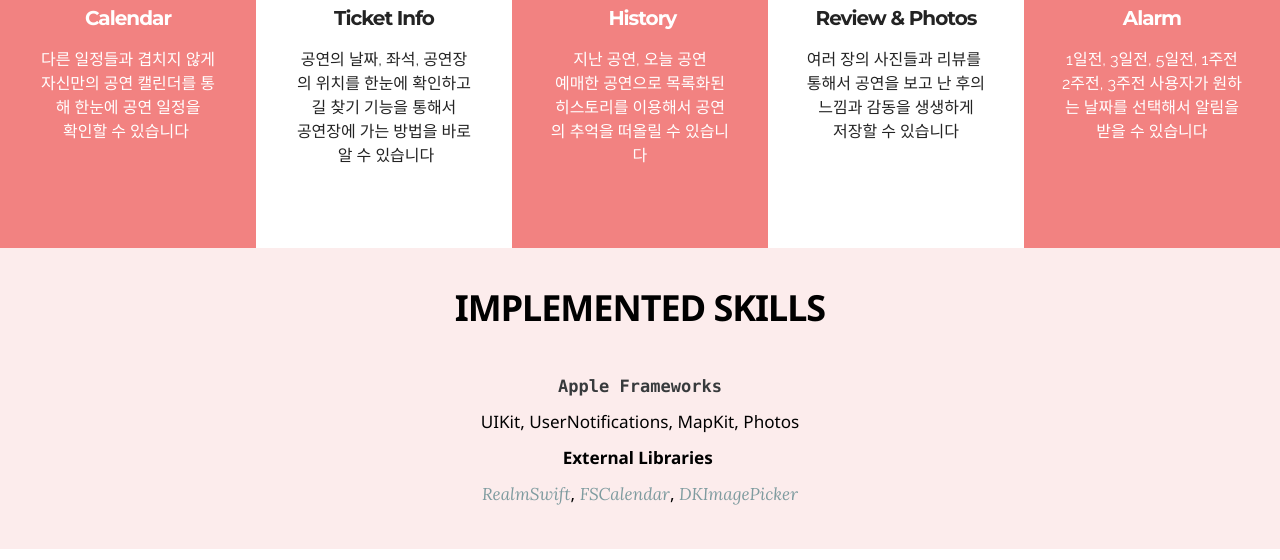
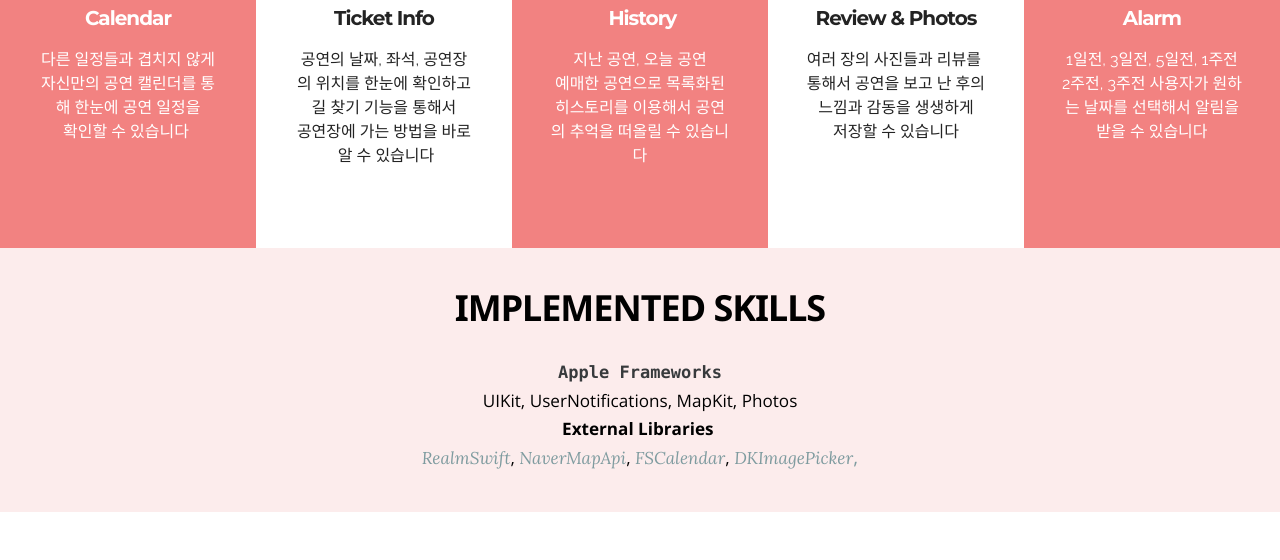
Before and after one commit to BoostCamp/PocketTicket, a plain HTML site: page docs/index.html in a window 1280 px wide. Shown: the part 1455-2015 px from the top of the page. Drawn offline with nearby package versions, Linux system fonts and the light colour scheme; files whose address does not match are found by name.

Commit message:
updates github page

```diff
--- a/docs/assets/mobirise/css/mbr-additional.css
+++ b/docs/assets/mobirise/css/mbr-additional.css
@@ -1,5 +1,6 @@
 @import url(https://fonts.googleapis.com/css?family=Ubuntu:400,300,700);
 @import url(https://fonts.googleapis.com/css?family=Noto+Sans:400,700);
+@import url(https://fonts.googleapis.com/css?family=Open+Sans:400,300,700);
 @import url(https://fonts.googleapis.com/css?family=Montserrat:400,700);
 @import url(https://fonts.googleapis.com/css?family=Lora:400,700);
 @import url(https://fonts.googleapis.com/css?family=Raleway:400,300,700);
@@ -456,8 +457,9 @@ h6,
   color: #000;
 }
 #msg-box3-z .lead DIV {
-  font-size: 24px;
-  font-family: 'Noto Sans', sans-serif;
+  font-size: 19px;
+  font-family: 'Open Sans', sans-serif;
+  color: #7e9b9f;
 }
 #msg-box3-z .mbr-section-title {
   font-size: 36px;
--- a/docs/index.html
+++ b/docs/index.html
@@ -61,7 +61,7 @@
 
 </section>
 
-<section class="engine"><a rel="external" href="https://mobirise.com">Mobirise Web Site Generator</a></section><section class="mbr-section article mbr-section__container" id="content2-t" style="background-color: rgb(255, 255, 255); padding-top: 20px; padding-bottom: 20px;">
+<section class="engine"><a rel="external" href="https://mobirise.com">Website Builder</a></section><section class="mbr-section article mbr-section__container" id="content2-t" style="background-color: rgb(255, 255, 255); padding-top: 20px; padding-bottom: 20px;">
 
     <div class="container">
         <div class="row">
@@ -172,7 +172,7 @@
                     <div class="card-block">
                         <h4 class="card-title">History&nbsp;</h4>
 
-                        <p class="card-text">지난 공연, 오늘 공연 <br>예매한 공연으로 목록화된</br> 히스토리를 이용해서 공연의 추억을 떠올릴 수 있습니다</p>
+                        <p class="card-text">지난 공연, 오늘 공연 <br>예매한 공연으로 목록화된 히스토리를 이용해서 공연의 추억을 떠올릴 수 있습니다</br></p>
 
                     </div>
                 </div>
@@ -215,7 +215,7 @@
         <div class="row">
             <div class="col-md-8 col-md-offset-2 text-xs-center">
                 <h3 class="mbr-section-title display-2"><span style="line-height: 1.1;"><br></span><span style="line-height: 1.1;">IMPLEMENTED SKILLS</span><br></h3>
-                <div class="lead"><div><strong><br></strong></div><div><span style="color: rgb(55, 58, 60); font-family: Menlo, Monaco, Consolas, 'Courier New', monospace; font-size: 17px; line-height: 1.5; white-space: pre-wrap;"><strong>Apple Frameworks</strong></span></div><div><span style="color: rgb(0, 0, 0); font-size: 1.07rem; line-height: 1.5;">UIKit, UserNotifications, MapKit, Photos</span></div><div><span style="color: rgb(0, 0, 0); font-size: 1.07rem; line-height: 1.5;"><strong>External Libraries&nbsp;</strong></span></div><div><a href="https://realm.io/" class="text-info" style="font-size: 1.07rem; line-height: 1.5; white-space: pre-wrap; background-color: rgb(252, 236, 236);">RealmSwift</a><span style="font-size: 1.07rem; line-height: 1.5; white-space: pre-wrap; color: rgb(0, 0, 0);">, </span><a href="https://github.com/WenchaoD/FSCalendar" class="text-info" style="font-size: 1.07rem; line-height: 1.5; white-space: pre-wrap; background-color: rgb(252, 236, 236);">FSCalendar</a><span style="font-size: 1.07rem; line-height: 1.5; white-space: pre-wrap; color: rgb(0, 0, 0);">, </span><a href="https://github.com/zhangao0086/DKImagePickerController" class="text-info" style="font-size: 1.07rem; line-height: 1.5; white-space: pre-wrap; background-color: rgb(252, 236, 236);">DKImagePicker</a></div></div>
+                <div class="lead"><div><strong><br></strong></div><div><span style="color: rgb(55, 58, 60); font-family: Menlo, Monaco, Consolas, 'Courier New', monospace; font-size: 17px; line-height: 1.5; white-space: pre-wrap;"><strong>Apple Frameworks</strong></span></div><div><span style="color: rgb(0, 0, 0); font-size: 1.07rem; line-height: 1.5;">UIKit, UserNotifications, MapKit, Photos</span></div><div><span style="color: rgb(0, 0, 0); font-size: 1.07rem; line-height: 1.5;"><strong>External Libraries&nbsp;</strong></span></div><div><a href="https://realm.io/" class="text-info" style="font-size: 1.07rem; line-height: 1.5; white-space: pre-wrap; background-color: rgb(252, 236, 236);">RealmSwift</a><span style="font-size: 1.07rem; line-height: 1.5; white-space: pre-wrap; color: rgb(0, 0, 0);">, <a href="https://developers.naver.com/docs/map/ios/" class="text-info">NaverMapApi</a>, </span><a href="https://github.com/WenchaoD/FSCalendar" class="text-info" style="font-size: 1.07rem; line-height: 1.5; white-space: pre-wrap; background-color: rgb(252, 236, 236);">FSCalendar</a><span style="font-size: 1.07rem; line-height: 1.5; white-space: pre-wrap; color: rgb(0, 0, 0);">, </span><a href="https://github.com/zhangao0086/DKImagePickerController" class="text-info" style="font-size: 1.07rem; line-height: 1.5; white-space: pre-wrap; background-color: rgb(252, 236, 236);">DKImagePicker</a>,<em></em></div></div>
 
             </div>
         </div>
```
Also changed, not shown: 1 other file.
